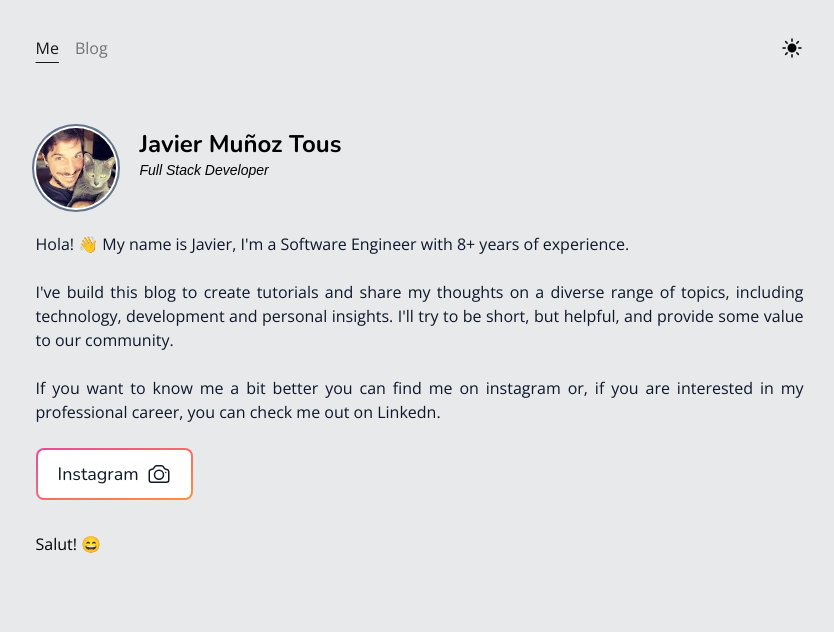
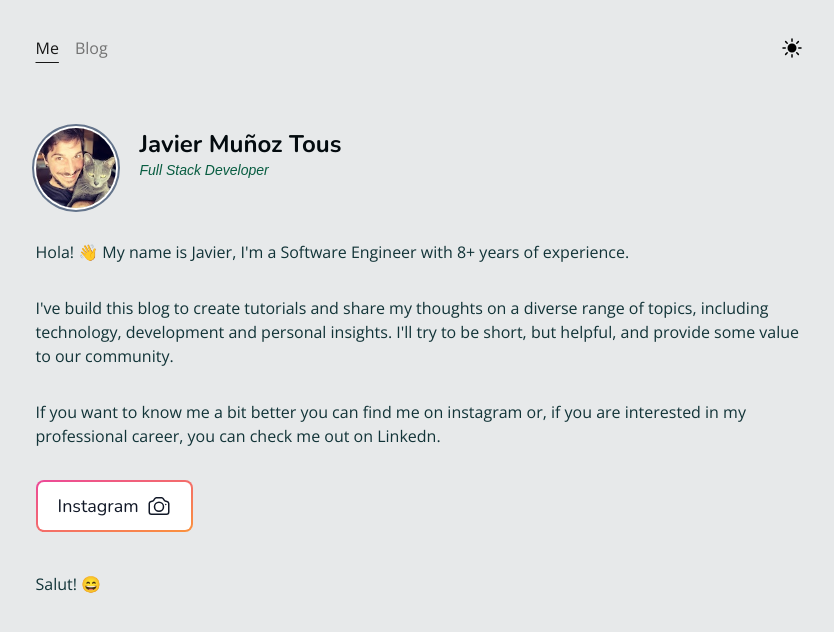
Before and after one commit to Javimtib92/javiermt-blog, a Next.js app: page / in a window 1280 px wide. Shown: the top 632 px of the page, without its empty margins (213-1047 px from the left). Built offline with nearby package versions, Linux system fonts and the light colour scheme; a web font is replaced by a local one.

Commit message:
experiment with colors

```diff
--- a/app/page.tsx
+++ b/app/page.tsx
@@ -18,28 +18,29 @@ export default function Home() {
         </span>
 
         <div className='flex flex-col place-self-start'>
-          <h1 className='font-display text-2xl font-bold'>Javier Muñoz Tous</h1>
-          <h1 className='font-mono text-sm italic'>Full Stack Developer</h1>
+          <h1 className='text-primary-900 dark:text-primary-100 font-display text-2xl font-bold'>
+            Javier Muñoz Tous
+          </h1>
+          <h1 className='text-accent-800 dark:text-accent-400 font-mono text-sm italic'>
+            Full Stack Developer
+          </h1>
         </div>
       </div>
-      <p className='text-justify text-slate-900 dark:text-gray-200'>
+      <p className='text-md dark:text-secondary-300 text-secondary-700 mb-8 mt-8 font-body'>
         Hola! 👋 My name is Javier, I&apos;m a Software Engineer with{' '}
         {getYearDiff(new Date('2015-05-01'), new Date())}+ years of experience.
       </p>
-      <br />
-      <p className='text-justify text-slate-900 dark:text-gray-200'>
+      <p className='text-md dark:text-secondary-300 text-secondary-700 mb-8 mt-8 font-body'>
         I&apos;ve build this blog to create tutorials and share my thoughts on a
         diverse range of topics, including technology, development and personal
         insights. I&apos;ll try to be short, but helpful, and provide some value
         to our community.
       </p>
-      <br />
-      <p className='text-justify text-slate-900 dark:text-gray-200'>
+      <p className='text-md dark:text-secondary-300 text-secondary-700 mb-8 mt-8 font-body'>
         If you want to know me a bit better you can find me on instagram or, if
         you are interested in my professional career, you can check me out on
         Linkedn.
       </p>
-      <br />
       <a
         href='https://www.instagram.com/javimtib92'
         aria-label='Javier Instagram Profile'
@@ -50,9 +51,9 @@ export default function Home() {
           <CameraIcon className='h-6 w-6' />
         </span>
       </a>
-      <br />
-      <br />
-      Salut! 😄
+      <p className='text-md dark:text-secondary-300 text-secondary-700 mb-8 mt-8 font-body'>
+        Salut! 😄
+      </p>
     </div>
   );
 }
```
